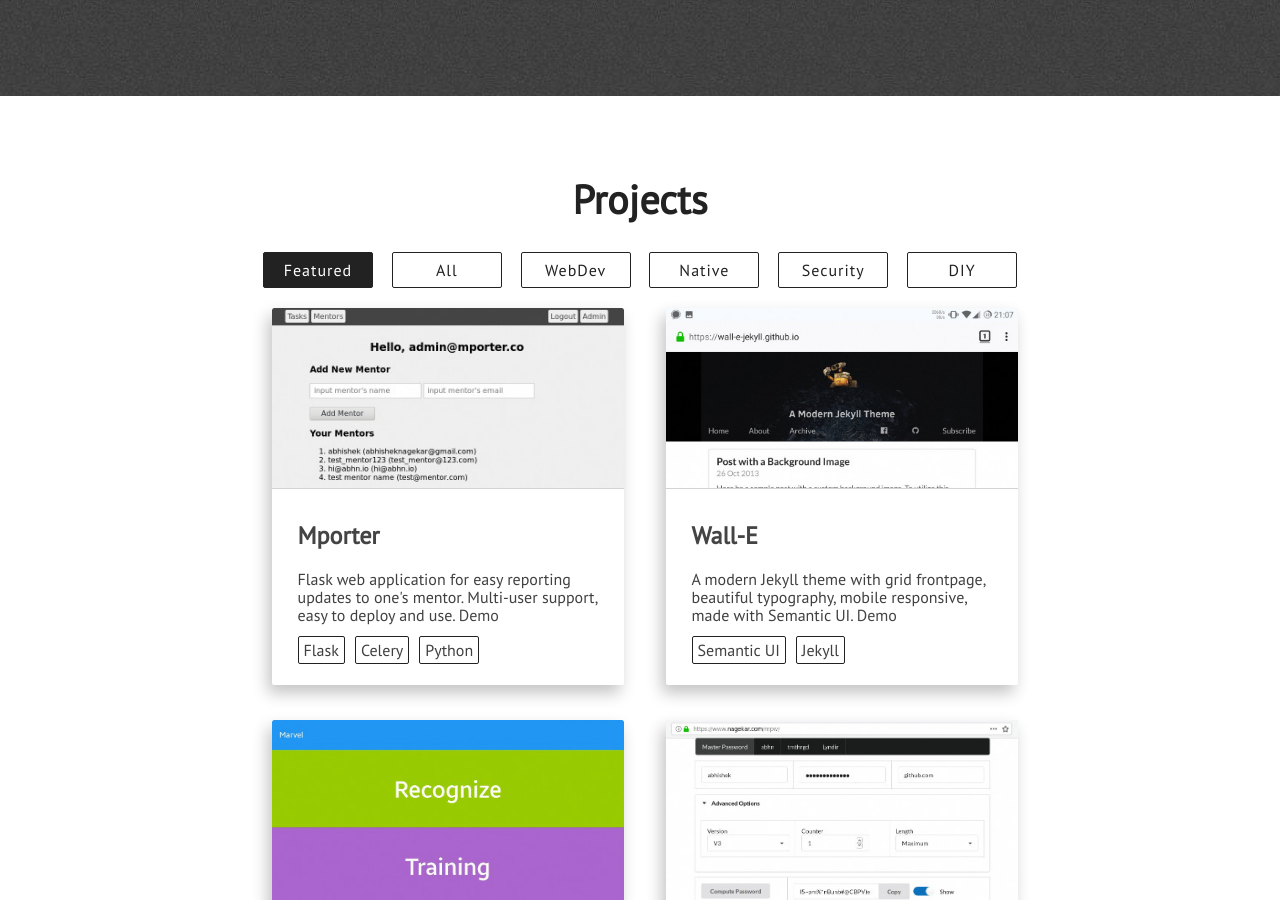
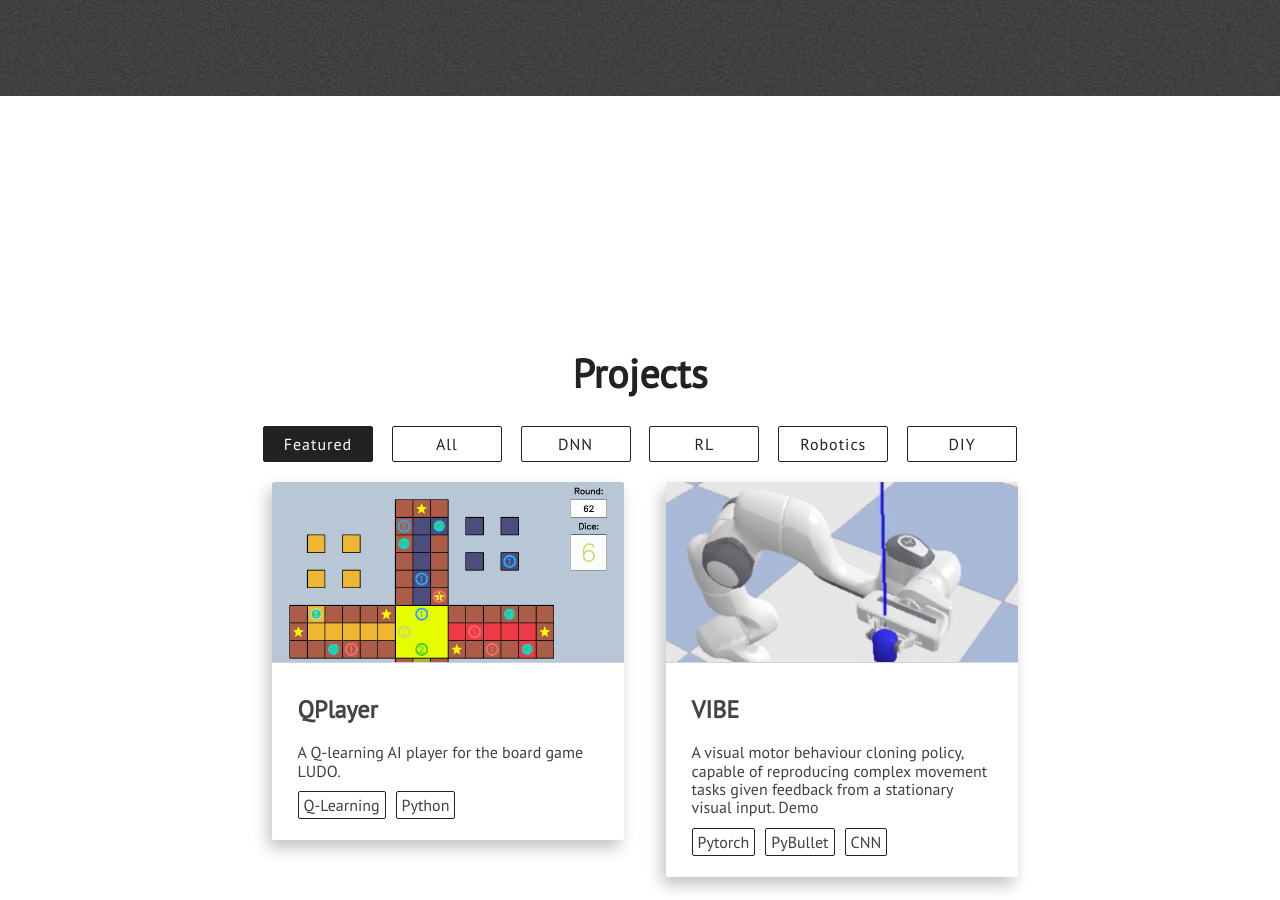
Before and after one commit to NDurocher/NDurocher.github.io, a Jekyll site: the page built from index.html, in a window 1280 px wide and 900 px high, scrolled down 2804 px. Built offline with Jekyll 4.4.1, drawn with Linux system fonts in a browser that asks for light colours; nearby versions of some CDN libraries; some of the changed text lies outside the part shown.

Commit message:
Update Project
Remove stock projects
Add personal projects

```diff
--- a/_includes/projects.html
+++ b/_includes/projects.html
@@ -7,9 +7,9 @@
 
                     <a id="featured" class="semi-transparent-button with-border white-button" onclick="selected('featured')">Featured</a>
                     <a id="all" class="semi-transparent-button with-border white-button" onclick="selected('all')">All</a>
-                    <a id="webdev" class="semi-transparent-button with-border white-button" onclick="selected('webdev')">WebDev</a>
-                    <a id="native" class="semi-transparent-button with-border white-button" onclick="selected('native')">Native</a>
-                    <a id="security" class="semi-transparent-button with-border white-button" onclick="selected('security')">Security</a>
+                    <a id="dnn" class="semi-transparent-button with-border white-button" onclick="selected('dnn')">DNN</a>
+                    <a id="rl" class="semi-transparent-button with-border white-button" onclick="selected('RL')">RL</a>
+                    <a id="robotics" class="semi-transparent-button with-border white-button" onclick="selected('robotics')">Robotics</a>
                     <a id="diy" class="semi-transparent-button with-border white-button" onclick="selected('diy')">DIY</a>
 
                 </div>
--- a/assets/js/projects.js
+++ b/assets/js/projects.js
@@ -11,148 +11,22 @@ let render_projects = (slug) => {
 
     let projects_obj = [
         {
-            image: 'assets/images/mentors.jpg',
-            link: 'https://github.com/abhn/Mporter',
-            title: 'Mporter',
-            demo: 'https://mporter.co',
-            technologies: ['Flask', 'Celery', 'Python'],
-            description: "Flask web application for easy reporting updates to one's mentor. Multi-user support, easy to deploy and use.",
-            categories: ['featured', 'webdev']
+            image: 'assets/images/LUDO.png',
+            link: 'https://github.com/NDurocher/LUDO_QLearning',
+            title: 'QPlayer',
+            demo: false,
+            technologies: ['Q-Learning', 'Python'],
+            description: "A Q-learning AI player for the board game LUDO.",
+            categories: ['featured', 'RL']
         },
         {
-            image: 'assets/images/mobile-landscape.jpg',
-            link: 'https://github.com/abhn/Wall-E',
-            title: 'Wall-E',
-            demo: 'http://wall-e-jekyll.github.io/',
-            technologies: ['Semantic UI', 'Jekyll'],
-            description: "A modern Jekyll theme with grid frontpage, beautiful typography, mobile responsive, made with Semantic UI.",
-            categories: ['featured', 'webdev']
-        },
-        {
-            image: 'assets/images/collage.jpg',
-            link: 'https://github.com/abhn/Marvel',
-            title: 'Marvel',
-            demo: false,
-            technologies: ['Android', 'OpenCV'],
-            description: "Attendance marking tool that uses face recognition for marking attendance and firebase for tracking and analytics.",
-            categories: ['featured', 'native']
-        },
-        {
-            image: 'assets/images/mpw.jpg',
-            link: 'https://github.com/abhn/mpw',
-            title: 'Master Password',
-            demo: 'https://www.nagekar.com/mpw',
-            technologies: ['Semantic UI', 'CSS3'],
-            description: "Master Password is an ingenious password solution that makes your passwords truly impossible to lose.",
-            categories: ['featured', 'security']
-        },
-        {
-            image: 'assets/images/social-share-count.jpeg',
-            link: 'https://github.com/abhn/Social-Share-Counts',
-            title: 'Social Share Count',
-            demo: false,
-            technologies: ['Python'],
-            description: "Ever wondered how many times a URL has been shared on popular social networks?",
-            categories: ['native']
-        },
-        {
-            image: 'assets/images/data-destroyer.png',
-            link: 'https://github.com/abhn/data-destroyer-gui',
-            title: 'Data Destroyer',
-            demo: false,
-            technologies: ['C++', 'Qt'],
-            description: "Native GUI wrapper for GNU coreutils tool 'dd'",
-            categories: ['native']
-        },
-        {
-            image: 'assets/images/raspberry-pi-monitor.png',
-            link: 'https://github.com/abhn/RPi-Status-Monitor',
-            title: 'Raspberry Pi Monitor',
-            demo: false,
-            technologies: ['python', 'flask'],
-            description: "Web based status monitor/smart mirror, displays system stats, weather and more.",
-            categories: ['webdev', 'diy']
-        },
-        {
-            image: 'assets/images/s3scan.png',
-            link: 'https://github.com/abhn/S3Scan',
-            title: 'S3Scan',
-            demo: false,
-            technologies: ['python'],
-            description: "Automate crawling of a website and find publicly open S3 buckets for takeover.",
-            categories: ['native', 'security']
-        },
-        {
-            image: 'assets/images/elementary.png',
-            link: 'https://github.com/abhn/Elementary',
-            title: 'Elementary',
-            demo: 'https://elementary-jekyll.github.io/',
-            technologies: ['Jekyll', 'CSS3'],
-            description: "Elementary is a zero Javascript and minimal CSS ultra lightweight Jekyll theme for those of you who love simplicity.",
-            categories: ['webdev']
-        },
-        {
-            image: 'assets/images/soot-spirits.png',
-            link: 'https://github.com/abhn/Soot-Spirits',
-            title: 'Soot Spirits',
-            demo: 'https://sootspirits.github.io',
-            technologies: ['Jekyll', 'CSS3'],
-            description: "A simple responsive two column Jekyll theme. Great for personal blog and basic portfolio website.",
-            categories: ['webdev']
-        },
-        {
-            image: 'assets/images/python-chat.png',
-            link: 'https://www.nagekar.com/2014/12/lan-group-messenger-in-python.html',
-            title: 'Terminal Group Chat',
-            demo: false,
-            technologies: ['Python', 'Sockets'],
-            description: "Simple terminal group chat based on native sockets using Python.",
-            categories: ['native']
-        },
-        {
-            image: 'assets/images/old-lcd.jpg',
-            link: 'https://www.nagekar.com/2018/05/reusing-old-laptop-lcd-panel.html',
-            title: 'Reusing Old LCD Panel',
-            demo: false,
-            technologies: ['DIY'],
-            description: "Reusing a dead laptop's LCD panel as a secondary monitor.",
-            categories: ['diy']
-        },
-        {
-            image: 'assets/images/nextcloud-enc.png',
-            link: 'https://www.nagekar.com/2017/08/private-cloud-part-2.html',
-            title: 'Encrypted Self-Hosted Cloud',
-            demo: false,
-            technologies: ['NextCloud', 'GnuPG'],
-            description: "Self hosted encrypted cloud setup with Nextcloud and GnuPG.",
-            categories: ['diy', 'security']
-        },
-        {
-            image: 'assets/images/google-cloud-backup.png',
-            link: 'https://www.nagekar.com/2018/05/encrypted-backup-with-duplicity.html',
-            title: 'Encrypted Backups - Google Cloud',
-            demo: false,
-            technologies: ['NextCloud', 'Duplicity'],
-            description: "Create automated encrypted incremental backups of data. Sync everything securely to Google Cloud.",
-            categories: ['diy', 'security']
-        },
-        {
-            image: 'assets/images/pi-cloud.jpg',
-            link: 'https://www.nagekar.com/2016/01/how-to-private-local-cloud-using-raspberrypi.html',
-            title: 'Local Cloud - Raspberry Pi',
-            demo: false,
-            technologies: ['FTP', 'DIY'],
-            description: "Host a local cloud server with a Raspberry Pi and a spare hard disk. Access data instantaneously on any device on the network.",
-            categories: ['diy']
-        },
-        {
-            image: 'assets/images/koalamate.png',
-            link: 'https://github.com/abhn/koalamate',
-            title: 'Koalamate',
-            demo: false,
-            technologies: ['Electron', 'Javascript'],
-            description: "A cross-platform desktop application that serves as a Wolfram Alpha query place and notes taker.",
-            categories: ['native']
+            image: 'assets/images/VIBE.png',
+            link: 'https://github.com/NDurocher/VIBE',
+            title: 'VIBE',
+            demo: 'https://youtu.be/hCbHA0Wp3V4',
+            technologies: ['Pytorch', 'PyBullet', 'CNN'],
+            description: "A visual motor behaviour cloning policy, capable of reproducing complex movement tasks given feedback from a stationary visual input.",
+            categories: ['featured', 'DNN']
         },
     ]
 
```
Also changed, not shown: assets/images/LUDO.png (added), assets/images/VIBE.png (added).
